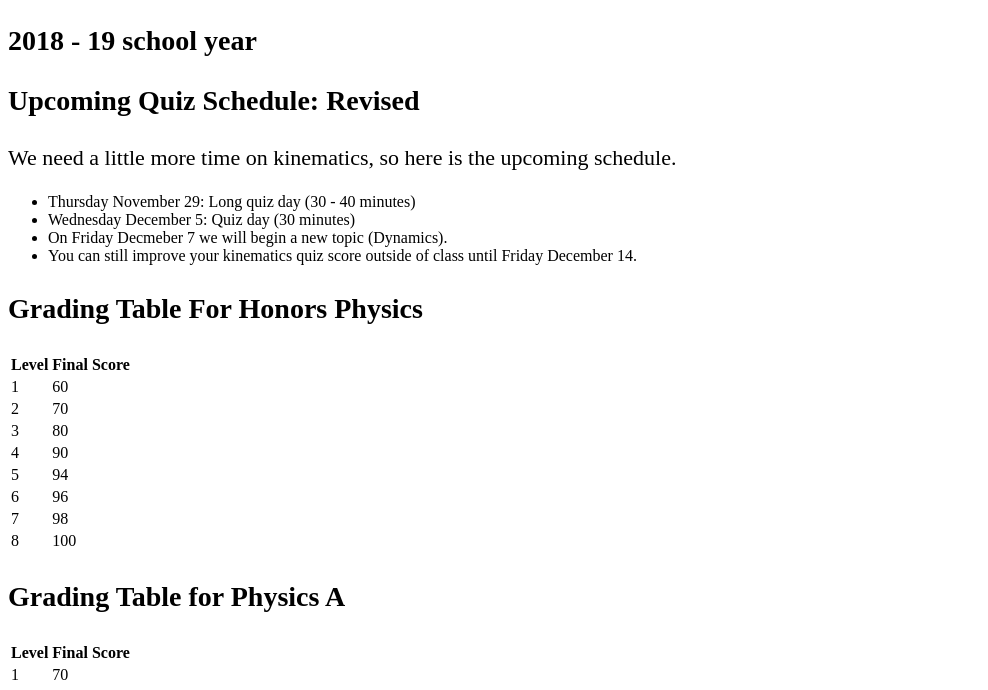
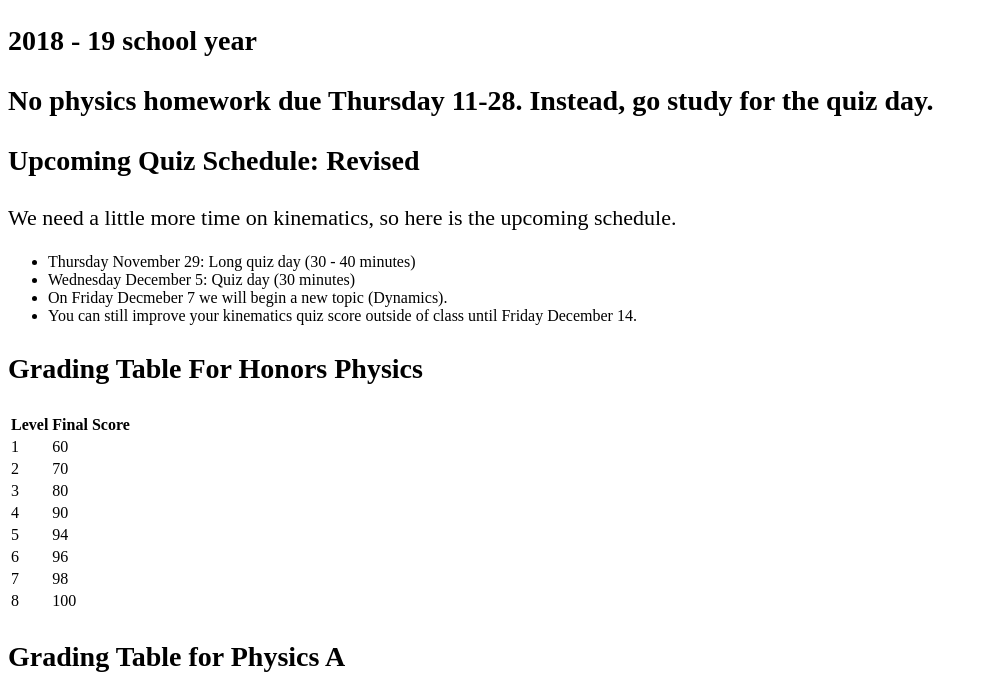
Before and after one commit to danielkuncik/teachingWebsite, a website: page public/basicPage.html in a window 1280 px wide. Shown: the part 61-751 px from the top of the page, without its empty margins (0-988 px from the left). Drawn offline with Linux system fonts and the light colour scheme.

Commit message:
posted no hw

```diff
--- a/public/basicPage.html
+++ b/public/basicPage.html
@@ -38,6 +38,12 @@
 <body>
 <h1>Welcome to Physics</h1>
 <h3>2018 - 19 school year</h3>
+
+<h3>
+    No physics homework due Thursday 11-28.
+    Instead, go study for the quiz day.
+</h3>
+
 
 <h3>Upcoming Quiz Schedule: Revised</h3>
 <p>We need a little more time on kinematics, so here is the upcoming schedule.</p>
```
